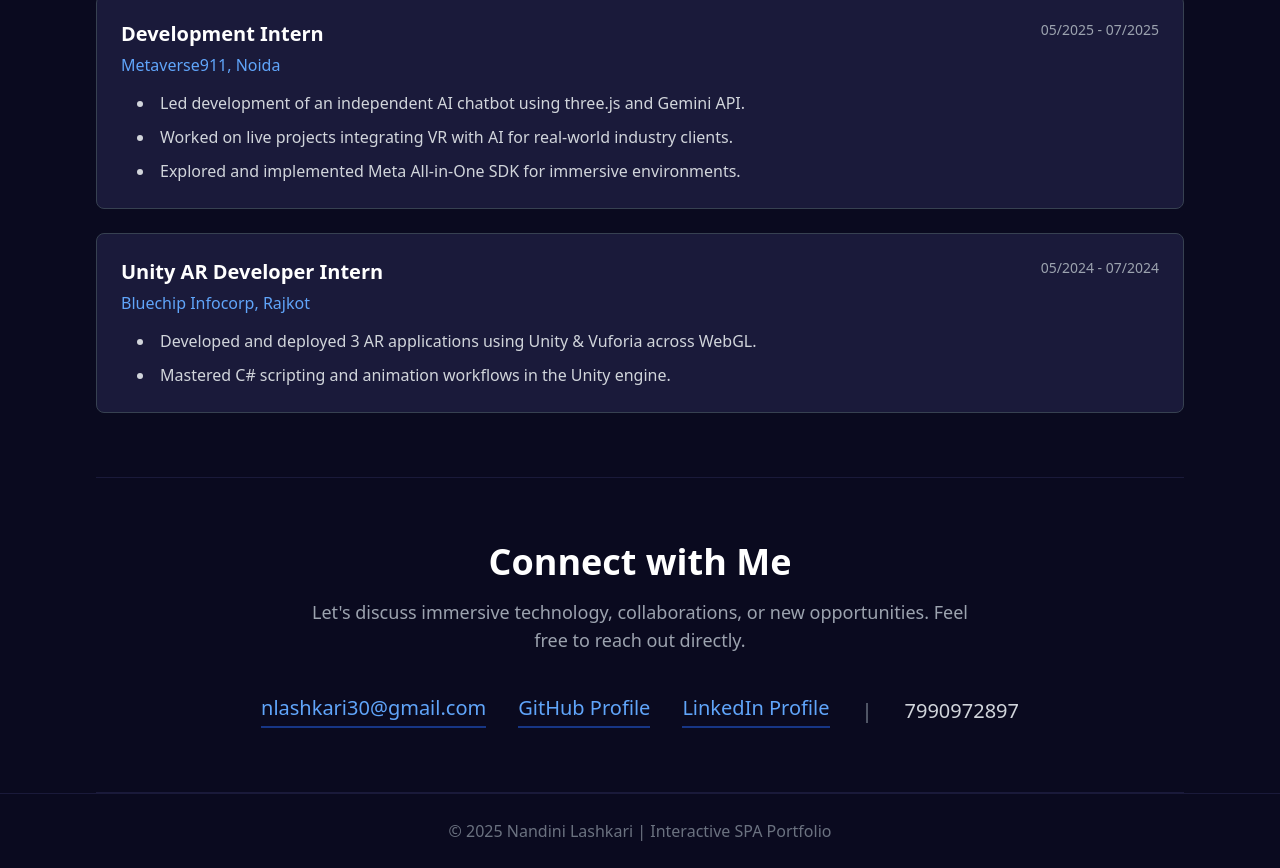
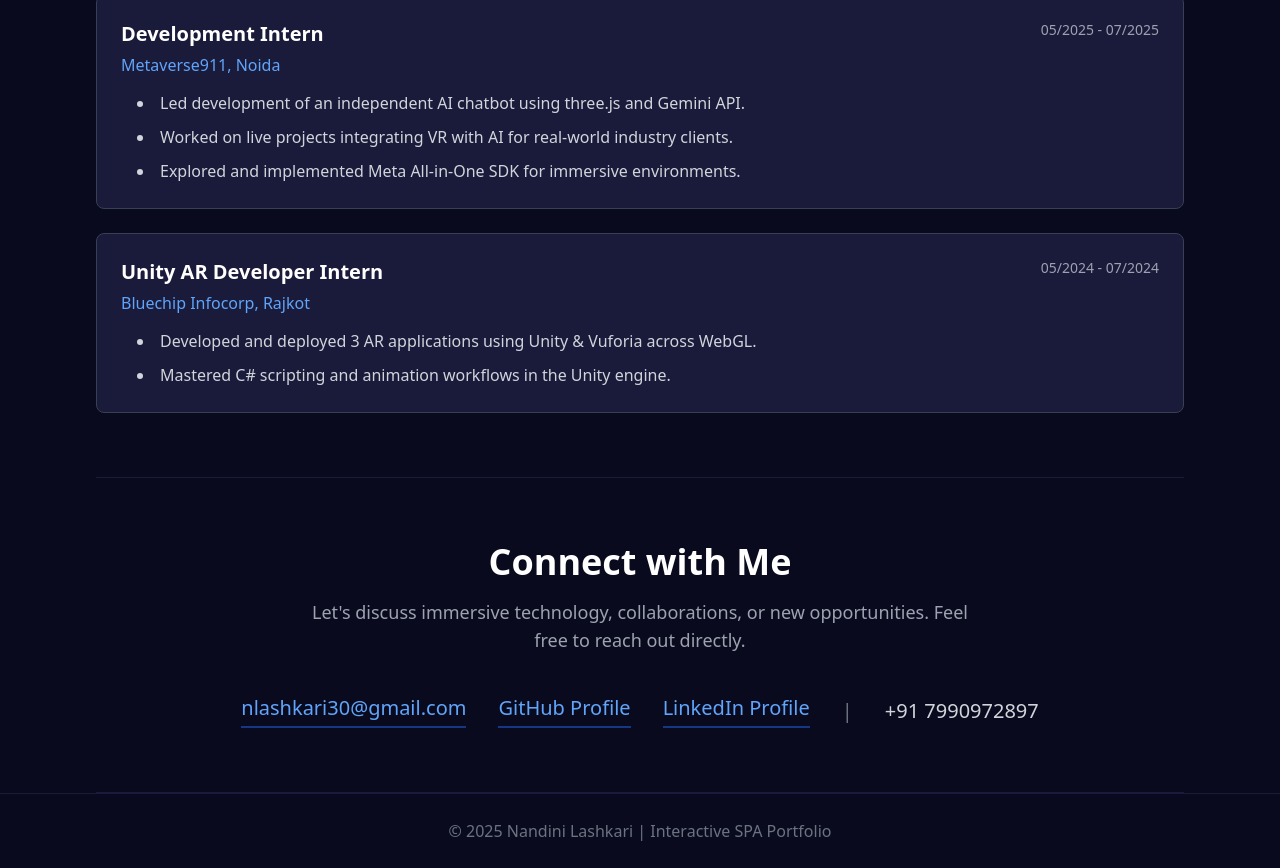
Before and after one commit to NandiniLashkari/Nandini_Lashkari_Portfolio, a plain HTML site: page index.html in a window 1280 px wide. Shown: the part 2362-3230 px from the top of the page. Drawn offline with nearby package versions, Linux system fonts and the light colour scheme; animation ran at ten frames a second.

Commit message:
Update Contact Details

```diff
--- a/index.html
+++ b/index.html
@@ -407,7 +407,7 @@
                 <a href="https://github.com/NandiniLashkari" target="_blank" class="text-xl font-medium text-blue-400 hover:text-blue-300 transition-colors border-b-2 border-blue-600/50 pb-1">GitHub Profile</a>
                 <a href="https://linkedin.com/in/nandini-lashkari-861197252" target="_blank" class="text-xl font-medium text-blue-400 hover:text-blue-300 transition-colors border-b-2 border-blue-600/50 pb-1">LinkedIn Profile</a>
                 <span class="text-xl font-medium text-gray-500 hidden sm:inline">|</span>
-                <span class="text-xl font-medium text-gray-300">7990972897</span>
+                <span class="text-xl font-medium text-gray-300">+91 7990972897</span>
             </div>
         </section>
 
```
